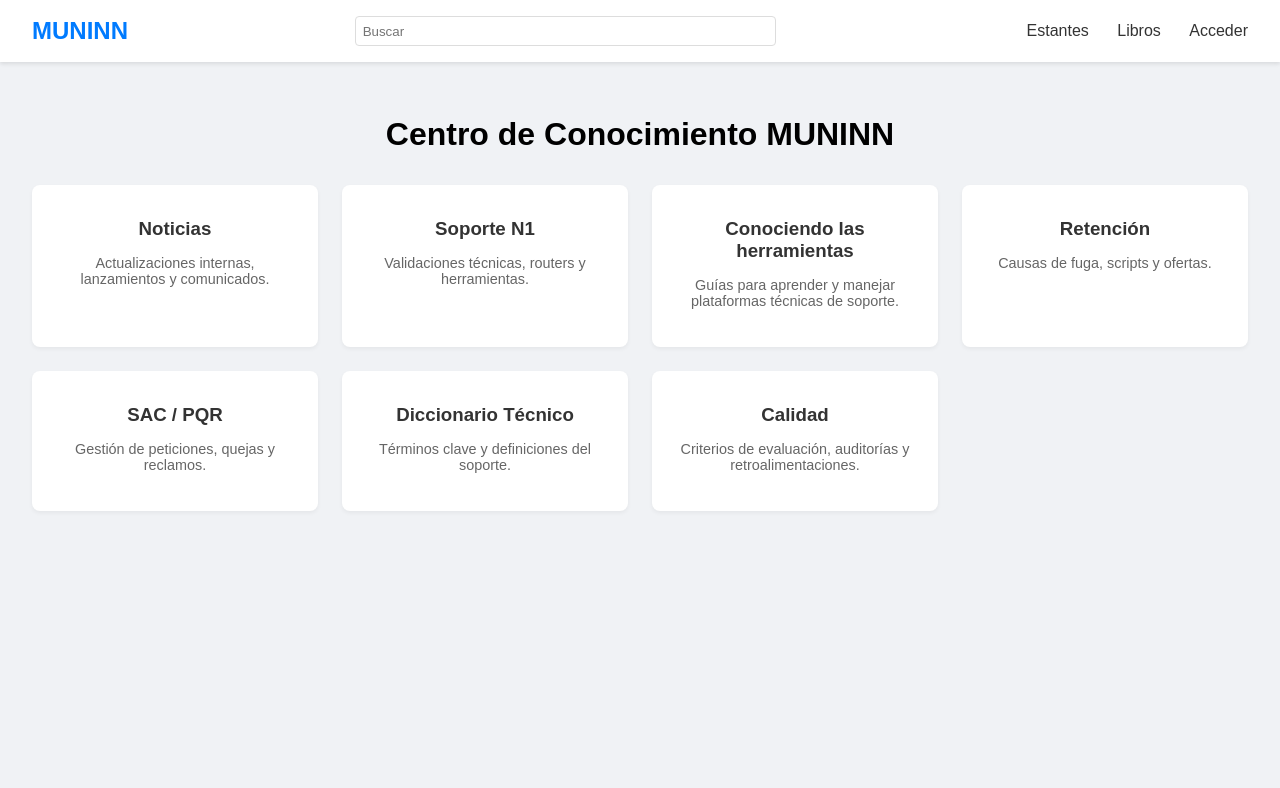
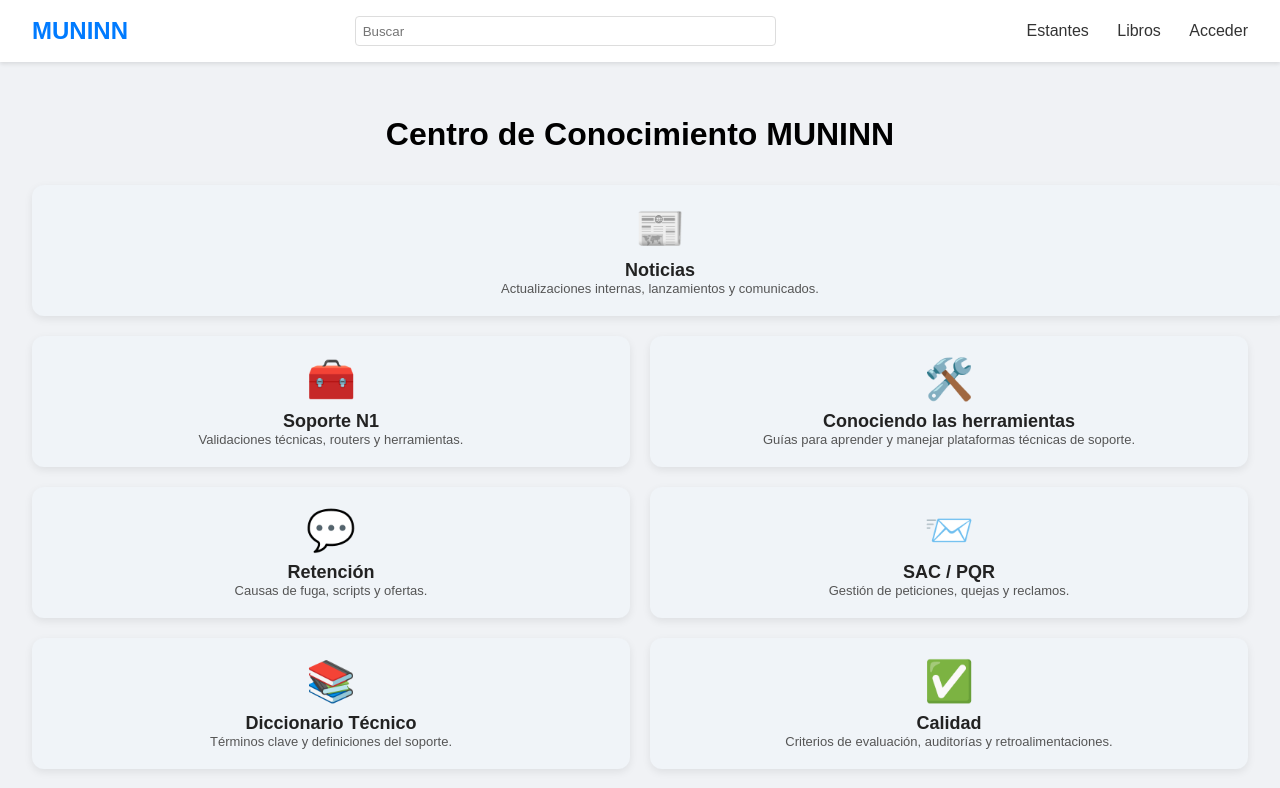
Before and after one commit to Reos1967/VercelFront, a plain HTML site: page dashboard.html in a window 1280 px wide. Drawn offline with Linux system fonts and the light colour scheme.

Commit message:
actualizar dashboard mucho mejor

```diff
--- a/dashboard.html
+++ b/dashboard.html
@@ -46,30 +46,6 @@
             text-align: center;
             margin-bottom: 2em;
         }
-        .grid-container {
-            display: grid;
-            grid-template-columns: repeat(auto-fit, minmax(250px, 1fr));
-            gap: 1.5em;
-        }
-        .grid-item {
-            background-color: #fff;
-            padding: 1.5em;
-            border-radius: 8px;
-            box-shadow: 0 2px 4px rgba(0, 0, 0, 0.05);
-            text-align: center;
-            transition: transform 0.3s ease;
-        }
-        .grid-item:hover {
-            transform: translateY(-5px);
-        }
-        .grid-item h3 {
-            margin: 0.5em 0;
-            color: #333;
-        }
-        .grid-item p {
-            color: #666;
-            font-size: 0.9em;
-        }
     </style>
 </head>
 <body>
@@ -90,37 +66,43 @@
         <div class="title">
             <h1>Centro de Conocimiento MUNINN</h1>
         </div>
-        <div class="grid-container">
-            <div class="grid-item">
-                <h3>Noticias</h3>
-                <p>Actualizaciones internas, lanzamientos y comunicados.</p>
-            </div>
-            <div class="grid-item">
-                <h3>Soporte N1</h3>
-                <p>Validaciones técnicas, routers y herramientas.</p>
-            </div>
-            <div class="grid-item">
-                <h3>Conociendo las herramientas</h3>
-                <p>Guías para aprender y manejar plataformas técnicas de soporte.</p>
-            </div>
-             <div class="grid-item">
-                <h3>Retención</h3>
-                <p>Causas de fuga, scripts y ofertas.</p>
-            </div>
-             <div class="grid-item">
-                <h3>SAC / PQR</h3>
-                <p>Gestión de peticiones, quejas y reclamos.</p>
-            </div>
-             <div class="grid-item">
-                <h3>Diccionario Técnico</h3>
-                <p>Términos clave y definiciones del soporte.</p>
-            </div>
-             <div class="grid-item">
-                <h3>Calidad</h3>
-                <p>Criterios de evaluación, auditorías y retroalimentaciones.</p>
-            </div>
+        <div style="display: flex; flex-wrap: wrap; justify-content: space-between; gap: 20px;">
+            <a style="flex: 1 0 100%; background: #f0f4f8; padding: 20px; border-radius: 12px; text-align: center; text-decoration: none; color: #222; box-shadow: 0 3px 8px rgba(0,0,0,0.08);">
+                <div style="font-size: 40px;">📰</div>
+                <div style="font-weight: bold; font-size: 18px; margin-top: 8px;">Noticias</div>
+                <div style="font-size: 13px; color: #555;">Actualizaciones internas, lanzamientos y comunicados.</div>
+            </a>
+            <a style="flex: 1 0 45%; background: #f0f4f8; padding: 20px; border-radius: 12px; text-align: center; text-decoration: none; color: #222; box-shadow: 0 3px 8px rgba(0,0,0,0.08);">
+                <div style="font-size: 40px;">🧰</div>
+                <div style="font-weight: bold; font-size: 18px; margin-top: 8px;">Soporte N1</div>
+                <div style="font-size: 13px; color: #555;">Validaciones t&eacute;cnicas, routers y herramientas.</div>
+            </a>
+            <a style="flex: 1 0 45%; background: #f0f4f8; padding: 20px; border-radius: 12px; text-align: center; text-decoration: none; color: #222; box-shadow: 0 3px 8px rgba(0,0,0,0.08);">
+                <div style="font-size: 40px;">🛠️</div>
+                <div style="font-weight: bold; font-size: 18px; margin-top: 8px;">Conociendo las herramientas</div>
+                <div style="font-size: 13px; color: #555;">Gu&iacute;as para aprender y manejar plataformas t&eacute;cnicas de soporte.</div>
+            </a>
+            <a style="flex: 1 0 45%; background: #f0f4f8; padding: 20px; border-radius: 12px; text-align: center; text-decoration: none; color: #222; box-shadow: 0 3px 8px rgba(0,0,0,0.08);">
+                <div style="font-size: 40px;">💬</div>
+                <div style="font-weight: bold; font-size: 18px; margin-top: 8px;">Retenci&oacute;n</div>
+                <div style="font-size: 13px; color: #555;">Causas de fuga, scripts y ofertas.</div>
+            </a>
+            <a style="flex: 1 0 45%; background: #f0f4f8; padding: 20px; border-radius: 12px; text-align: center; text-decoration: none; color: #222; box-shadow: 0 3px 8px rgba(0,0,0,0.08);">
+                <div style="font-size: 40px;">📨</div>
+                <div style="font-weight: bold; font-size: 18px; margin-top: 8px;">SAC / PQR</div>
+                <div style="font-size: 13px; color: #555;">Gesti&oacute;n de peticiones, quejas y reclamos.</div>
+            </a>
+            <a style="flex: 1 0 45%; background: #f0f4f8; padding: 20px; border-radius: 12px; text-align: center; text-decoration: none; color: #222; box-shadow: 0 3px 8px rgba(0,0,0,0.08);">
+                <div style="font-size: 40px;">📚</div>
+                <div style="font-weight: bold; font-size: 18px; margin-top: 8px;">Diccionario T&eacute;cnico</div>
+                <div style="font-size: 13px; color: #555;">T&eacute;rminos clave y definiciones del soporte.</div>
+            </a>
+            <a style="flex: 1 0 45%; background: #f0f4f8; padding: 20px; border-radius: 12px; text-align: center; text-decoration: none; color: #222; box-shadow: 0 3px 8px rgba(0,0,0,0.08);">
+                <div style="font-size: 40px;">✅</div>
+                <div style="font-weight: bold; font-size: 18px; margin-top: 8px;">Calidad</div>
+                <div style="font-size: 13px; color: #555;">Criterios de evaluaci&oacute;n, auditor&iacute;as y retroalimentaciones.</div>
+            </a>
         </div>
     </div>
-
 </body>
 </html>
```
